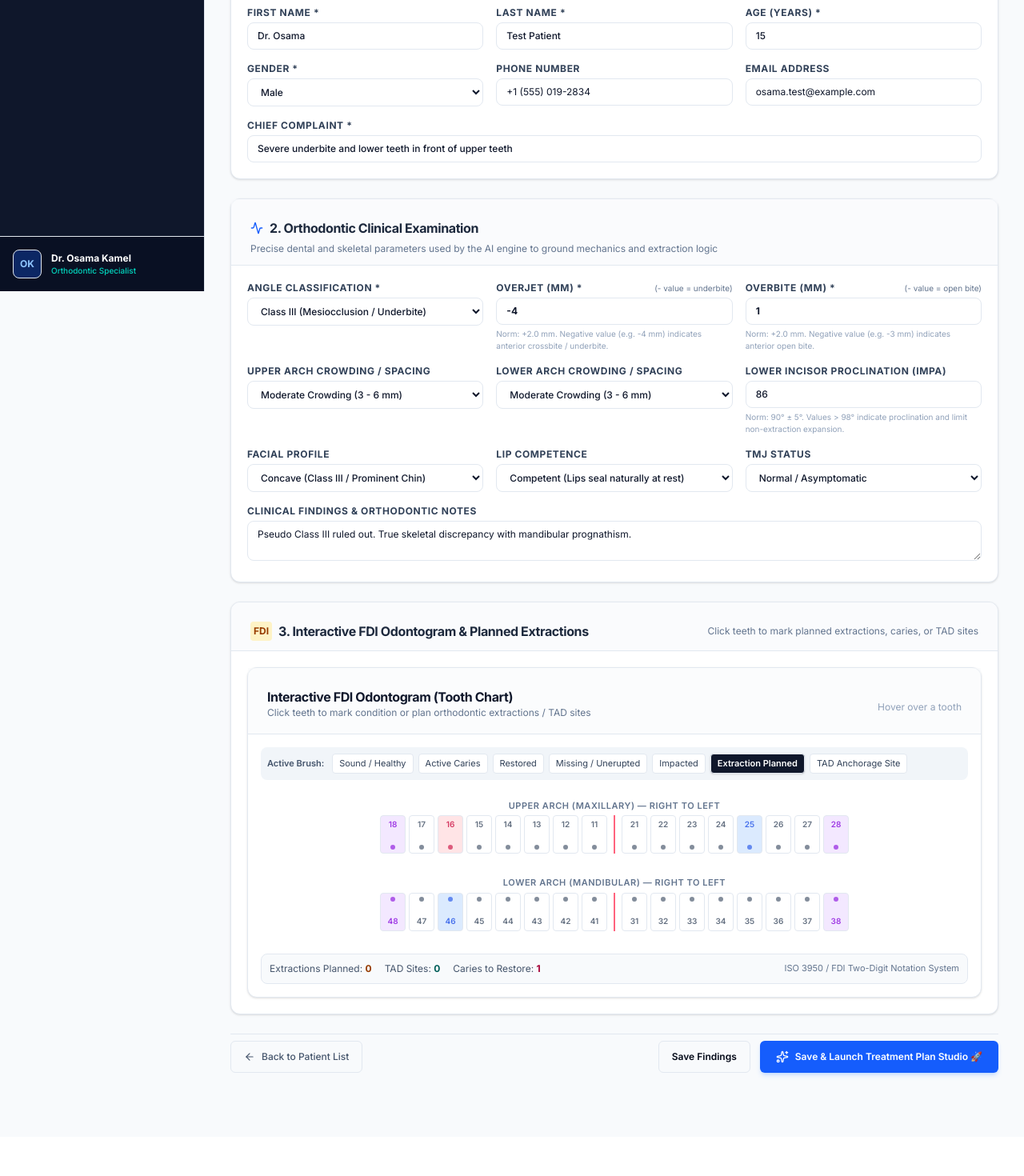
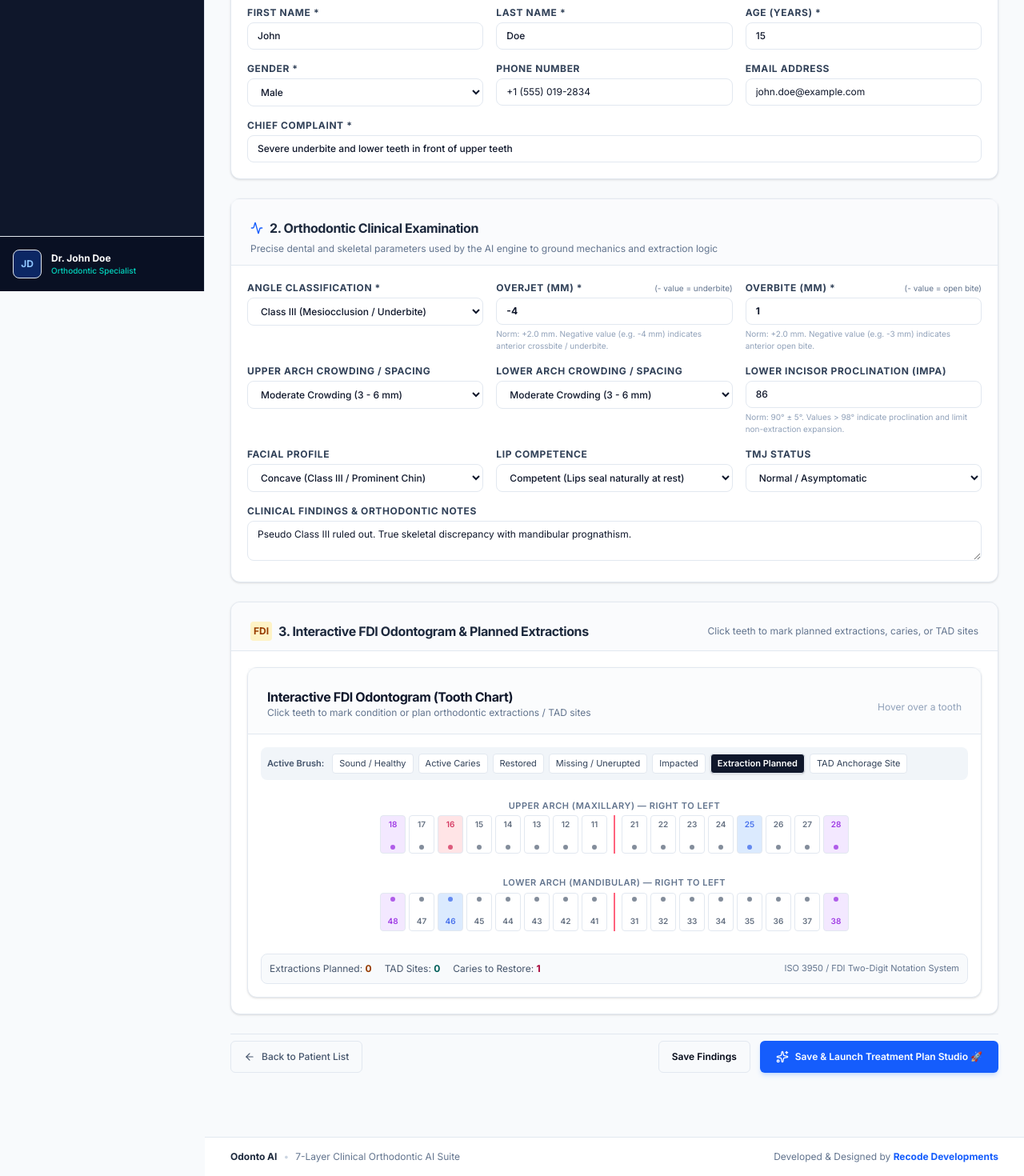
Before and after one commit to osamakamel88/Odonto-AI, a Next.js app: page /patients/new in a window 1280 px wide. Shown: the part 436-1906 px from the top of the page at 80% size. Before the commit the page ends 1857 px from the top, so only its background shows below. Built offline with nearby package versions, Linux system fonts and the light colour scheme.

Commit message:
Feat: Replace name with John Doe, add footer with Recode Developments link

```diff
--- a/src/app/(dashboard)/dashboard/page.tsx
+++ b/src/app/(dashboard)/dashboard/page.tsx
@@ -35,7 +35,7 @@ export default function DashboardPage() {
           </div>
 
           <h1 className="text-3xl lg:text-4xl font-extrabold tracking-tight text-white">
-            Welcome back, <span className="text-transparent bg-clip-text bg-gradient-to-r from-blue-300 to-teal-200">Dr. Osama Kamel</span>
+            Welcome back, <span className="text-transparent bg-clip-text bg-gradient-to-r from-blue-300 to-teal-200">Dr. John Doe</span>
           </h1>
 
           <p className="text-slate-300 text-sm leading-relaxed max-w-2xl">
--- a/src/app/(dashboard)/plans/generate/page.tsx
+++ b/src/app/(dashboard)/plans/generate/page.tsx
@@ -45,7 +45,7 @@ function GeneratePlanContent() {
 
   // Custom patient input state matching user test case
   const [customPatient, setCustomPatient] = useState({
-    name: 'Dr. Osama Test Patient',
+    name: 'John Doe',
     age: 15,
     gender: 'male',
     chiefComplaint: 'Severe underbite and lower teeth in front of upper teeth',
@@ -102,7 +102,7 @@ function GeneratePlanContent() {
     setIsCustomMode(true);
     if (preset === 'class3') {
       setCustomPatient({
-        name: 'Dr. Osama Test Patient',
+        name: 'John Doe',
         age: 15,
         gender: 'male',
         chiefComplaint: 'Severe underbite and lower teeth in front of upper teeth',
@@ -597,7 +597,7 @@ function GeneratePlanContent() {
                     onClick={() => applyCustomPreset('class3')}
                     className="px-2.5 py-1 text-xs font-semibold bg-white text-blue-700 border border-blue-300 rounded-md hover:bg-blue-100 transition-all cursor-pointer shadow-xs"
                   >
-                    Dr. Osama Class III (-4mm Underbite)
+                    Class III Underbite (-4mm)
                   </button>
                   <button
                     type="button"
--- a/src/components/clinical/clinical-findings-form.tsx
+++ b/src/components/clinical/clinical-findings-form.tsx
@@ -23,12 +23,12 @@ export function ClinicalFindingsForm() {
   const router = useRouter();
 
   // Demographics State
-  const [firstName, setFirstName] = useState('Dr. Osama');
-  const [lastName, setLastName] = useState('Test Patient');
+  const [firstName, setFirstName] = useState('John');
+  const [lastName, setLastName] = useState('Doe');
   const [age, setAge] = useState<number>(15);
   const [gender, setGender] = useState<'male' | 'female'>('male');
   const [phone, setPhone] = useState('+1 (555) 019-2834');
-  const [email, setEmail] = useState('osama.test@example.com');
+  const [email, setEmail] = useState('john.doe@example.com');
   const [chiefComplaint, setChiefComplaint] = useState('Severe underbite and lower teeth in front of upper teeth');
 
   // Clinical Examination State
@@ -53,8 +53,8 @@ export function ClinicalFindingsForm() {
   // Quick Preset Handlers
   const applyPreset = (preset: 'class3' | 'class2' | 'bimax' | 'openbite') => {
     if (preset === 'class3') {
-      setFirstName('Dr. Osama');
-      setLastName('Class III Underbite');
+      setFirstName('John');
+      setLastName('Doe');
       setAge(15);
       setGender('male');
       setAngleClass('Class III');
@@ -262,7 +262,7 @@ export function ClinicalFindingsForm() {
               type="text"
               value={firstName}
               onChange={(e) => setFirstName(e.target.value)}
-              placeholder="e.g. Dr. Osama"
+              placeholder="e.g. John"
               className="w-full bg-white border border-slate-300 rounded-lg px-3 py-2 text-xs text-slate-900 focus:outline-none focus:ring-2 focus:ring-blue-500 font-medium"
             />
           </div>
--- a/src/components/clinical/plan-builder.tsx
+++ b/src/components/clinical/plan-builder.tsx
@@ -568,7 +568,7 @@ Wear: ${plan.retentionProtocol?.wearSchedule || ''}
               </div>
               <div className="text-right text-[11px] text-slate-600">
                 <div>Date: {new Date().toLocaleDateString()}</div>
-                <div>Attending: Dr. Osama Kamel</div>
+                <div>Attending: Dr. John Doe</div>
               </div>
             </div>
 
--- a/src/components/layout/dashboard-shell.tsx
+++ b/src/components/layout/dashboard-shell.tsx
@@ -6,11 +6,29 @@ export function DashboardShell({ children }: { children: React.ReactNode }) {
   return (
     <div className="flex min-h-screen bg-slate-50">
       <Sidebar />
-      <div className="flex flex-1 flex-col">
+      <div className="flex flex-1 flex-col min-w-0">
         <Header />
-        <main className="flex-1 p-8 overflow-y-auto">
+        <main className="flex-1 p-6 lg:p-8 overflow-y-auto">
           {children}
         </main>
+        <footer className="border-t border-slate-200 bg-white py-4 px-6 lg:px-8 text-xs text-slate-500 flex flex-wrap items-center justify-between gap-3 select-none">
+          <div className="flex items-center gap-2">
+            <span className="font-bold text-slate-800">Odonto AI</span>
+            <span className="text-slate-300">•</span>
+            <span>7-Layer Clinical Orthodontic AI Suite</span>
+          </div>
+          <div>
+            Developed &amp; Designed by{' '}
+            <a
+              href="https://linkedin.com/in/osama-kamel-dev"
+              target="_blank"
+              rel="noopener noreferrer"
+              className="font-bold text-blue-600 hover:text-blue-800 hover:underline transition-colors"
+            >
+              Recode Developments
+            </a>
+          </div>
+        </footer>
       </div>
     </div>
   );
--- a/src/components/layout/sidebar.tsx
+++ b/src/components/layout/sidebar.tsx
@@ -73,10 +73,10 @@ export function Sidebar() {
       <div className="p-4 border-t border-slate-800/80 flex items-center justify-between bg-slate-950/40">
         <div className="flex items-center space-x-3">
           <div className="h-9 w-9 rounded-lg bg-blue-600/30 border border-blue-500/30 flex items-center justify-center text-xs font-bold text-blue-300">
-            OK
+            JD
           </div>
           <div>
-            <div className="text-xs font-bold text-white">Dr. Osama Kamel</div>
+            <div className="text-xs font-bold text-white">Dr. John Doe</div>
             <div className="text-[10px] text-teal-400 font-medium">Orthodontic Specialist</div>
           </div>
         </div>
```
